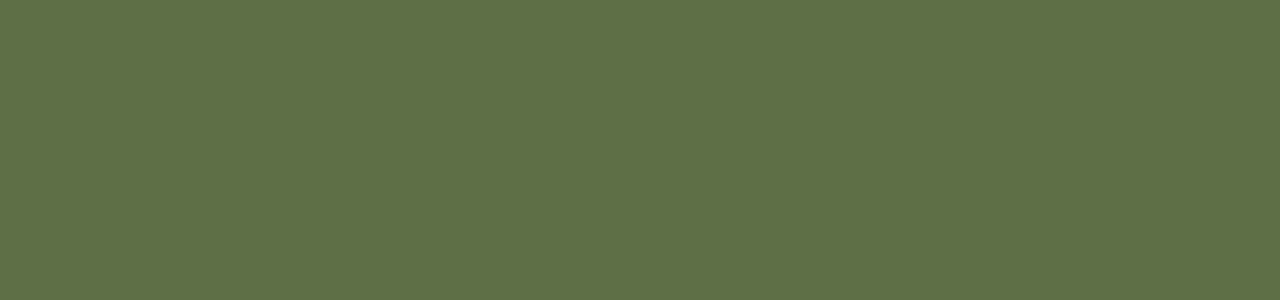
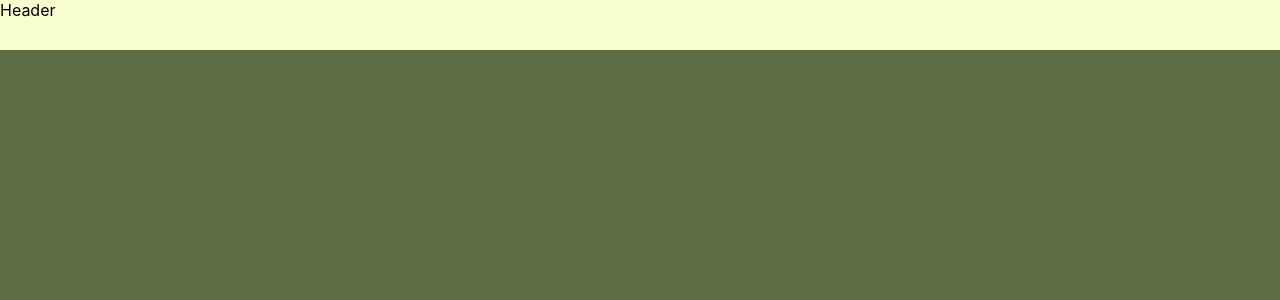
Before and after one commit to thkiyose/Kaien_library, a React (Create React App) app in the folder frontend/: page / in a window 1280 px wide. Shown: the top 300 px of the page. Built offline with nearby package versions, Linux system fonts and the light colour scheme.

Commit message:
ヘッダーコンポーネントの作成

```diff
--- a/frontend/src/components/Login.jsx
+++ b/frontend/src/components/Login.jsx
@@ -1,8 +1,8 @@
 import React from 'react';
+import { Header } from './parts/Header'
 
 export const Login = () => {
   return (
-    <>
-    </>
+    <Header />
   );
 };
--- /dev/null
+++ b/frontend/src/components/parts/Header.jsx
@@ -0,0 +1,14 @@
+import React from 'react'
+
+const style = {
+  width:"100%",
+  backgroundColor:"rgb(249, 254, 207)",
+  height:"50px",
+  position:"fixed"
+};
+
+export const Header = () => {
+  return (
+    <div style={style}>Header</div>
+  )
+};
```
